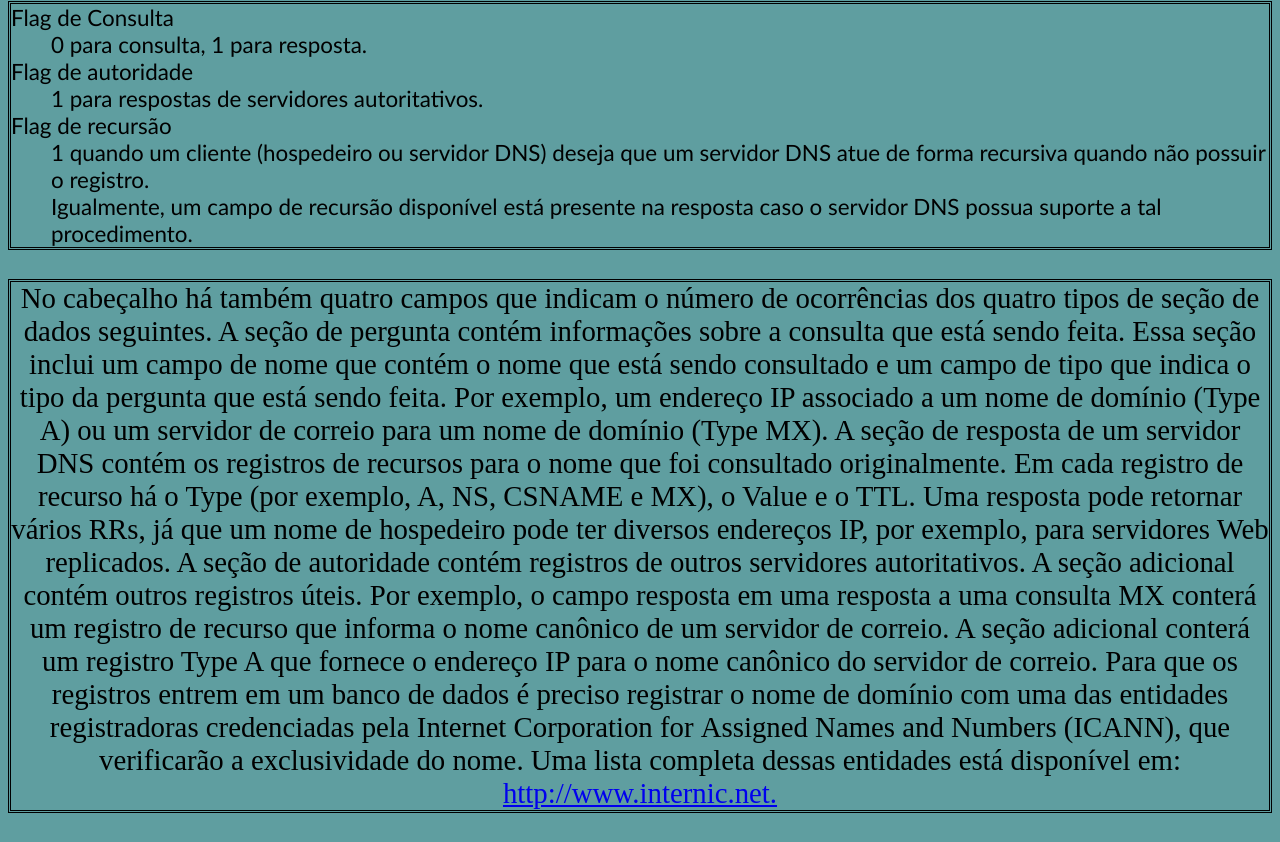
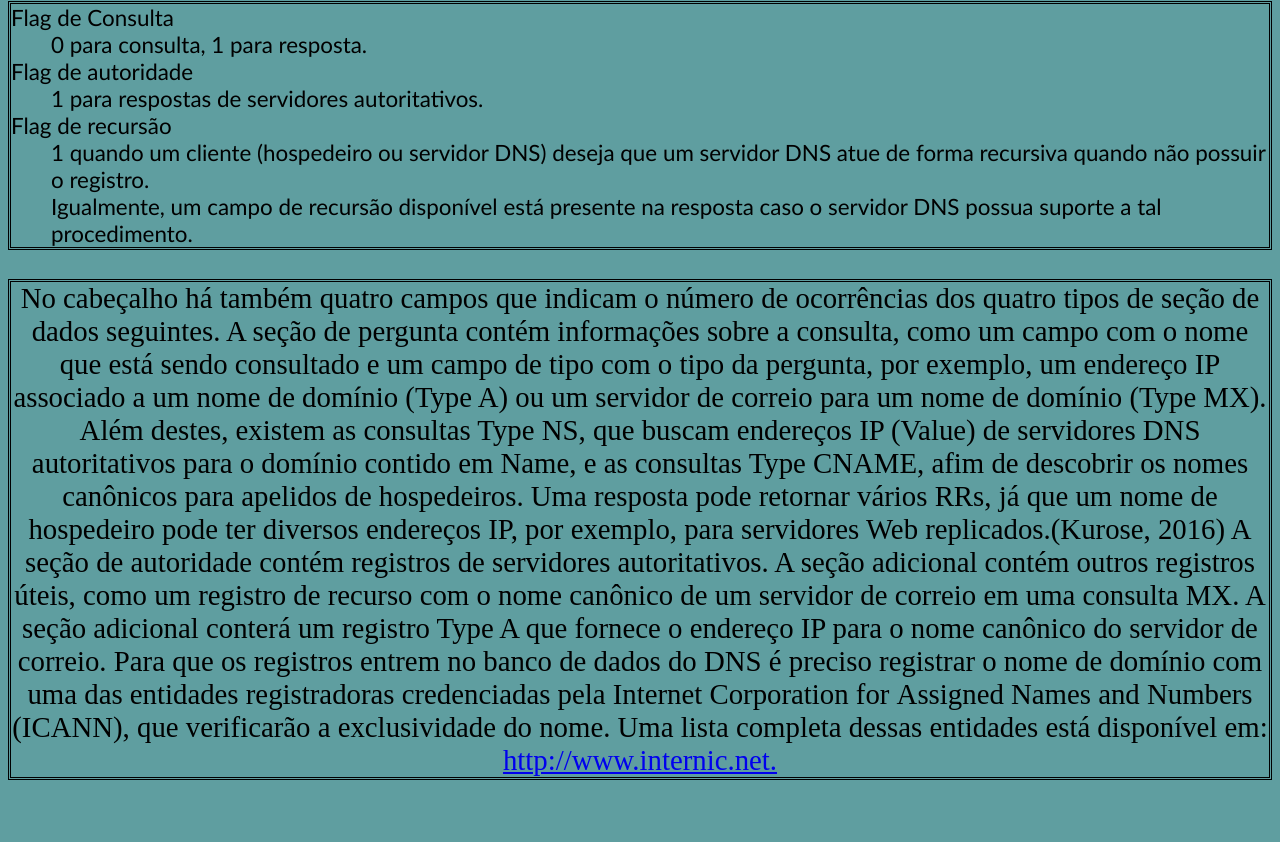
Before and after one commit to TSaytson/teste-trabalho-redes, a plain HTML site: page index.html in a window 1280 px wide. Shown: the part 3411-4253 px from the top of the page. After the commit the page ends 4220 px from the top, so only its background shows below. Drawn offline with Linux system fonts and the light colour scheme.

Commit message:
Final Introducao DNS

```diff
--- a/index.html
+++ b/index.html
@@ -35,15 +35,15 @@
         transporte o UDP (User Datagram Protocol). <br> <br>
 
         Os servidores DNS possuem bancos de dados da forma
-        (type, name, value, TTL), onde type define o tipo de consulta
-        que será feita ao servidor, name corresponde ao domínio,
-        value ao respectivo endereço IP e TTL o tempo que o registro
-        será mantido no cache do servidor.(Kurose, 2016) Nenhum servidor possui
-        registros de todos os domínios na Internet, pois
-        o sistema funciona de forma hierarquica e distribuída, de modo
-        que seja escalável nas infraestruturas de redes, além de
-        possibilitar um funcionamento contínuo da rede mesmo que
-        alguns servidores DNS deixem de funcionar.<br><br>
+        (Type, Name, Value, TTL), conhecidos como registros de recursos (RRs).
+        Type define o tipo de consulta que será feita ao servidor,
+        Name corresponde ao domínio, Value ao respectivo endereço IP
+        e, TTL, o tempo que o registro será mantido no cache do servidor.(Kurose, 2016)
+        Nenhum servidor possui registros de todos os domínios na
+        Internet, pois o sistema funciona de forma hierarquica e
+        distribuída, de modo que seja escalável nas infraestruturas
+        de redes, além de possibilitar um funcionamento contínuo da
+        rede mesmo que alguns servidores DNS deixem de funcionar.<br><br>
         <img src="./imagens/introduction01-dns-hierarchy.jpg" alt="hierarquia-dns" style="width:700px; height:300px"><br>
         Figura 1 - Retirado de "Redes de Computadores: Uma abordagem 'top-down'" Kurose & Ross (2016)<br><br>
         Na Figura 1 está representada a estrutura hierarquica do DNS.
@@ -92,27 +92,26 @@
         <p>
         No cabeçalho há também quatro campos que indicam o número
         de ocorrências dos quatro tipos de seção de dados seguintes.
-        A seção de pergunta contém informações sobre a consulta que
-        está sendo feita. Essa seção inclui um campo de nome que
-        contém o nome que está sendo consultado e um campo de tipo
-        que indica o tipo da pergunta que está sendo feita. Por
-        exemplo, um endereço IP associado a um nome de domínio (Type A)
+        A seção de pergunta contém informações sobre a consulta,
+        como um campo com o nome que está sendo consultado e um
+        campo de tipo com o tipo da pergunta, por exemplo, um
+        endereço IP associado a um nome de domínio (Type A)
         ou um servidor de correio para um nome de domínio (Type MX).
-        A seção de resposta de um servidor DNS contém os registros
-        de recursos para o nome que foi consultado originalmente.
-        Em cada registro de recurso há o Type
-        (por exemplo, A, NS, CSNAME e MX), o Value e o TTL.
+        Além destes, existem as consultas Type NS, que buscam endereços
+        IP (Value) de servidores DNS autoritativos para o domínio
+        contido em Name, e as consultas Type CNAME, afim de
+        descobrir os nomes canônicos para apelidos de hospedeiros.
         Uma resposta pode retornar vários RRs, já que um nome de
         hospedeiro pode ter diversos endereços IP, por exemplo,
-        para servidores Web replicados.	A seção de autoridade contém
-        registros de outros servidores autoritativos.	A seção adicional
-        contém outros registros úteis. Por exemplo, o campo resposta
-        em uma resposta a uma consulta MX conterá um registro de recurso
-        que informa o nome canônico de um servidor de correio.
+        para servidores Web replicados.(Kurose, 2016)
+        A seção de autoridade contém registros de servidores autoritativos.
+        A seção adicional contém outros registros úteis, como um
+        registro&nbsp;de&nbsp;recurso com o nome canônico de um
+        servidor de correio em uma consulta MX.
         A seção adicional conterá um registro Type A que fornece o
         endereço IP para o nome canônico do servidor de correio.
-        Para que os registros entrem em um banco de dados é preciso
-        registrar o nome de domínio com uma das entidades
+        Para que os registros entrem no banco de dados do DNS
+        é preciso registrar o nome de domínio com uma das entidades
         registradoras credenciadas pela
         Internet&nbsp;Corporation&nbsp;for&nbsp;Assigned&nbsp;Names&nbsp;and&nbsp;Numbers (ICANN),
         que verificarão a exclusividade do nome.
```
Also changed, not shown: bibliography.html (line endings or trailing spaces).
